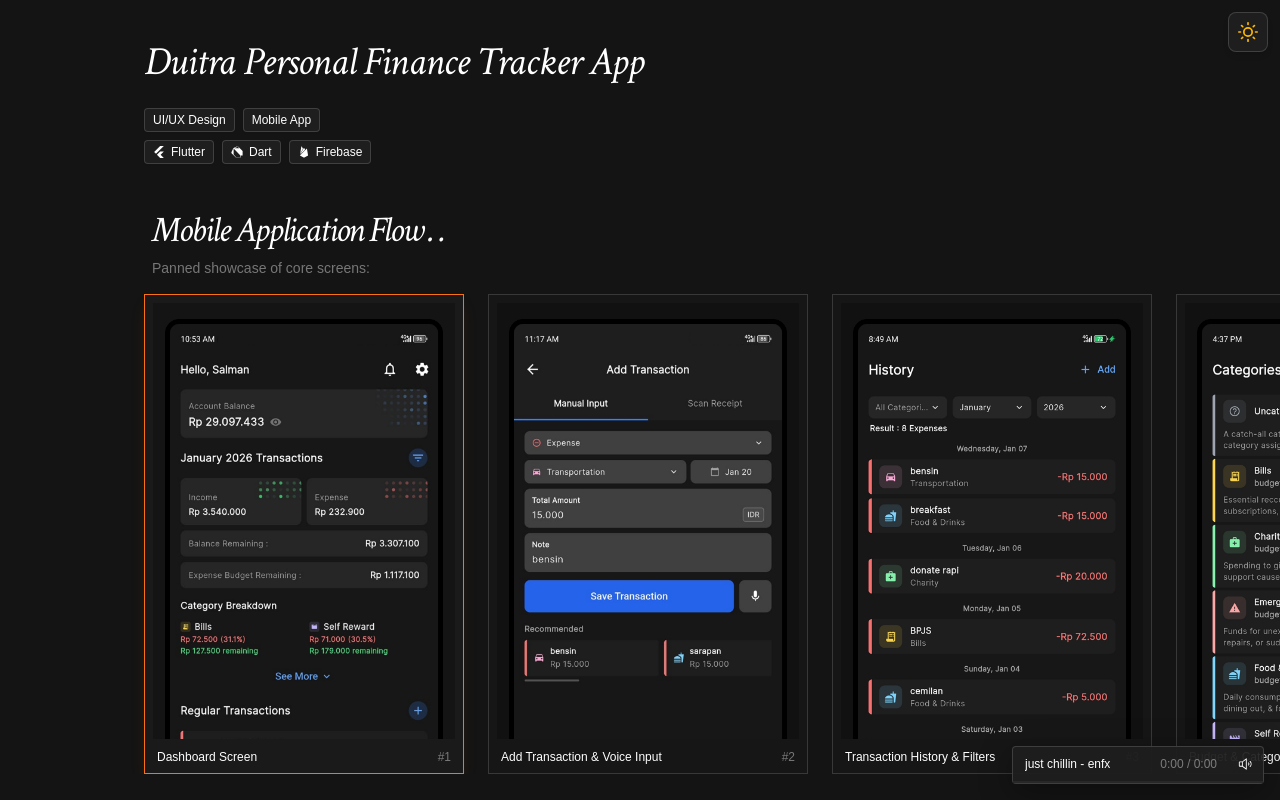
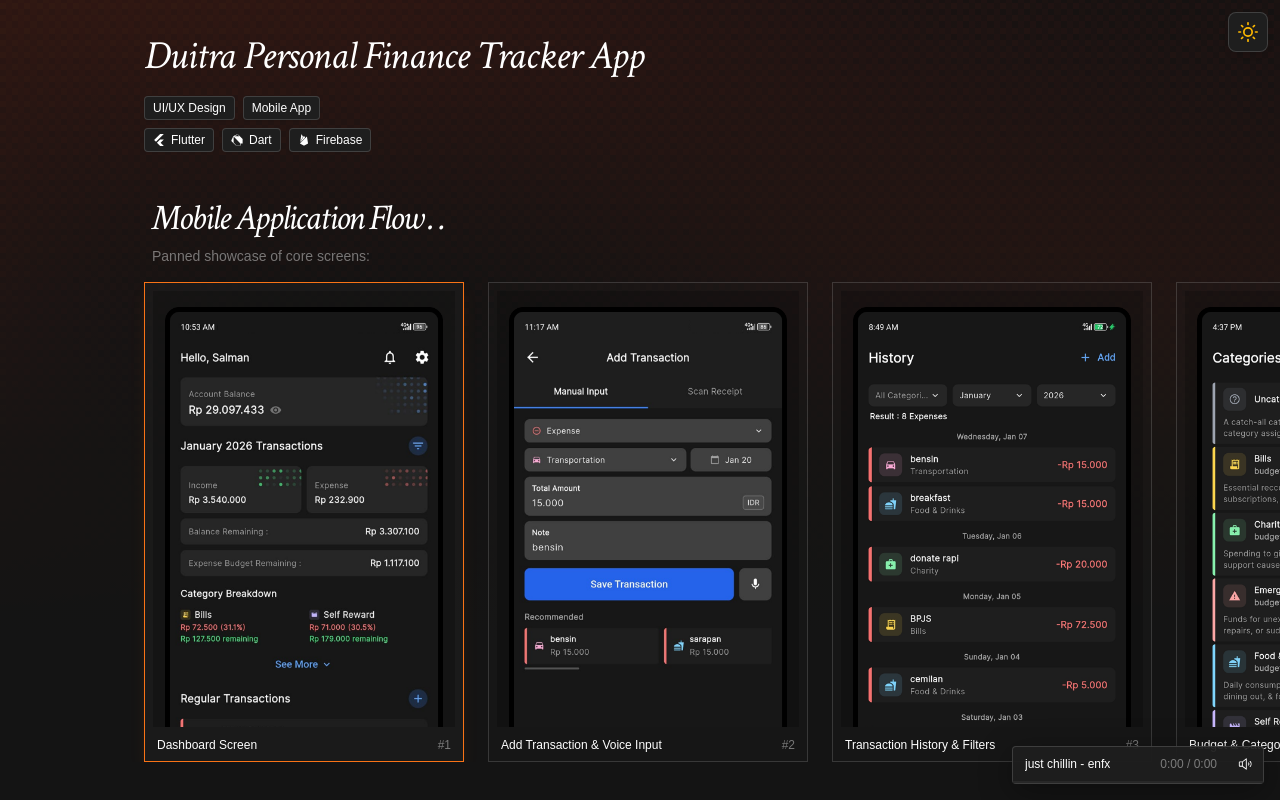
Before and after one commit to salman-setiawan/porto-2026, a React (Vite) app: page /project/duitra in a window 1280 px wide. Shown: the top 800 px of the page. Built offline with nearby package versions, Linux system fonts and the light colour scheme; a web font is replaced by a local one.

Commit message:
add pixelflare to project details

```diff
--- a/src/components/project-section/ImagesHorizontalScroll.jsx
+++ b/src/components/project-section/ImagesHorizontalScroll.jsx
@@ -177,7 +177,7 @@ const ImagesHorizontalScroll = ({
       <div
         ref={showcaseRef}
         style={getPinStyle()}
-        className="flex flex-col py-6 pointer-events-auto bg-app-primary w-full"
+        className="flex flex-col py-6 pointer-events-auto w-full"
       >
         {/* Header Section: Title & Indikator Slide */}
         <div
@@ -215,11 +215,10 @@ const ImagesHorizontalScroll = ({
                     playMechanicalSound(index + 1, 0.2)
                     if (onImageClick) onImageClick(src)
                   }}
-                  className={`group relative h-[420px] md:h-[480px] w-[320px] md:w-[320px] shrink-0 cursor-zoom-in border transition-all duration-300 p-2 overflow-hidden flex flex-col justify-between ${
-                    isCurrent
+                  className={`group relative h-[420px] md:h-[480px] w-[320px] md:w-[320px] shrink-0 cursor-zoom-in border transition-all duration-300 p-2 overflow-hidden flex flex-col justify-between ${isCurrent
                       ? 'border-app-accent bg-app-surface/60 shadow-lg shadow-orange-500/10'
                       : 'border-app-subtle bg-app-surface/20 hover:border-app-medium hover:bg-app-surface/40'
-                  }`}
+                    }`}
                 >
                   {/* Visual Image Screen */}
                   <div className="relative w-full flex items-start min-h-0 overflow-hidden bg-black/20 flex items-center justify-center pt-4 px-3">
--- a/src/components/project-section/ProjectCard.jsx
+++ b/src/components/project-section/ProjectCard.jsx
@@ -75,7 +75,7 @@ const ProjectCard = ({ project = DataProject.projects[0] }) => {
 
           <div className="space-y-5 pt-8 z-10">
             <div className='space-y-3'>
-              <h3 className='text-app-primary text-[38px] md:text-[40px] font-crimson h-[48px] italic tracking-tighter'>
+              <h3 className='text-app-primary text-[38px] font-crimson italic tracking-tighter pr-2 leading-12'>
                 {projectTitle}
               </h3>
               {project.desc && (
--- /dev/null
+++ b/src/hooks/useFlareScroll.js
@@ -0,0 +1,47 @@
+import { useEffect, useRef, useState } from 'react'
+import { useAppTheme } from '../utils/theme'
+
+/**
+ * useFlareScroll
+ *
+ * Custom hook yang menghitung opacity PixelFlare berdasarkan scroll position.
+ * Flare terlihat penuh di puncak halaman dan memudar seiring scroll ke bawah.
+ *
+ * Identik dengan implementasi di Home.jsx:
+ * - Hanya memperbarui state jika scroll masih dalam zona "hero" (0–450px)
+ * - baseOpacity: 0.15 (dark mode) | 0.30 (light mode)
+ * - fade selesai pada scrollY = 420px
+ */
+export function useFlareScroll(fadeEnd = 420) {
+  const [scrollY, setScrollY] = useState(0)
+  const lastScrollYRef = useRef(0)
+  const isLight = useAppTheme()
+
+  useEffect(() => {
+    let rafId
+    const handleScroll = () => {
+      cancelAnimationFrame(rafId)
+      rafId = requestAnimationFrame(() => {
+        const sy = window.scrollY || window.pageYOffset || 0
+        const prev = lastScrollYRef.current
+        // Hanya update state saat di zona hero agar tidak memicu re-render tak berguna
+        if (sy <= fadeEnd + 30 || prev <= fadeEnd + 30) {
+          lastScrollYRef.current = sy
+          setScrollY(sy)
+        }
+      })
+    }
+
+    window.addEventListener('scroll', handleScroll, { passive: true })
+    return () => {
+      cancelAnimationFrame(rafId)
+      window.removeEventListener('scroll', handleScroll)
+    }
+  }, [fadeEnd])
+
+  const baseOpacity = isLight ? 0.3 : 0.15
+  const flareOpacity = Math.max(0, baseOpacity * (1 - scrollY / fadeEnd))
+  const isFlareVisible = flareOpacity > 0
+
+  return { flareOpacity, isFlareVisible }
+}
--- a/src/pages/project-details/AnotherIsland.jsx
+++ b/src/pages/project-details/AnotherIsland.jsx
@@ -4,6 +4,8 @@ import AnotherIslandData from '../../data/projects/anotherIsland'
 import SeamlessSlider from '../../components/showcase-section/SeamlessSlider'
 import CaseStudySection, { CaseStudyLayout } from '../../components/project-section/ProjectCaseStudyContent'
 import Chip from '../../components/Chip'
+import PixelFlare from '../../motion/PixelFlare'
+import { useFlareScroll } from '../../hooks/useFlareScroll'
 
 const ANOTHER_ISLAND_GALLERY_SHOTS = [
   {
@@ -69,16 +71,33 @@ const CASE_STUDY_SECTIONS = [
 
 const AnotherIsland = () => {
   const [selectedImage, setSelectedImage] = useState(null)
+  const { flareOpacity, isFlareVisible } = useFlareScroll()
 
   const handleOpenImage = (src) => { playMechanicalSound(2, 0.2); setSelectedImage(src) }
 
   return (
     <div className="min-h-screen bg-app-primary text-app-primary font-sans transition-colors duration-300 relative selection:bg-orange-500/30 selection:text-orange-400 pb-24">
-      <main className="max-w-[1040px] mx-auto px-4 sm:px-6 space-y-12">
+
+      {/* ── PIXEL FLARE (memudar saat scroll ke bawah) ── */}
+      <div
+        className="fixed inset-x-0 top-0 h-[320px] md:h-[640px] pointer-events-none z-0 transition-opacity duration-75"
+        style={{
+          opacity: flareOpacity,
+          display: isFlareVisible ? 'block' : 'none',
+        }}
+      >
+        <PixelFlare speed={1.0} intensity="vibrant" />
+        <div
+          className="absolute inset-0 pointer-events-none"
+          style={{ background: 'var(--flare-mask)' }}
+        />
+      </div>
+
+      <main className="max-w-[1040px] mx-auto px-4 sm:px-6 space-y-12 relative z-[1]">
 
         {/* ── SECTION 1: HEADER TITLE & CHIPS ── */}
         <section className="pt-8 pb-4 space-y-4">
-          <h1 className="text-[40px] font-crimson italic tracking-tight text-app-primary">
+          <h1 className="text-[40px] font-crimson italic tracking-tight text-app-primary leading-12">
             {AnotherIslandData.title}
           </h1>
 
--- a/src/pages/project-details/BppDev.jsx
+++ b/src/pages/project-details/BppDev.jsx
@@ -3,9 +3,12 @@ import { playMechanicalSound } from '../../utils/sound'
 import TimelineSlider from '../../components/TimelineSlider'
 import About from '../../components/About'
 import { DataBppDev } from '../../data/projects/bpnDev'
+import PixelFlare from '../../motion/PixelFlare'
+import { useFlareScroll } from '../../hooks/useFlareScroll'
 
 const BppDev = () => {
   const { weeksData, totalTicks, about } = DataBppDev
+  const { flareOpacity, isFlareVisible } = useFlareScroll()
 
   // Nilai desimal kontinu untuk pergerakan slider yang mulus (0.0 s/d 3.0)
   const [sliderPosition, setSliderPosition] = useState(0)
@@ -60,12 +63,27 @@ const BppDev = () => {
   return (
     <div className="min-h-screen bg-app-primary text-app-primary font-sans transition-colors duration-300 relative selection:bg-orange-500/30 selection:text-orange-400 pb-24">
 
+      {/* ── PIXEL FLARE (memudar saat scroll ke bawah) ── */}
+      <div
+        className="fixed inset-x-0 top-0 h-[320px] md:h-[640px] pointer-events-none z-0 transition-opacity duration-75"
+        style={{
+          opacity: flareOpacity,
+          display: isFlareVisible ? 'block' : 'none',
+        }}
+      >
+        <PixelFlare speed={1.0} intensity="vibrant" />
+        <div
+          className="absolute inset-0 pointer-events-none"
+          style={{ background: 'var(--flare-mask)' }}
+        />
+      </div>
+
       {/* ── Main Content Container ── */}
-      <main className="max-w-[1120px] mx-auto px-4 sm:px-6 pt-8 space-y-8">
+      <main className="max-w-[1120px] mx-auto px-4 sm:px-6 pt-8 space-y-8 relative z-[1]">
 
         {/* Header Title Section */}
         <div className="flex flex-col sm:flex-row sm:items-baseline justify-between items-center gap-2">
-          <h1 className="text-[32px] h-[40px] font-crimson italic tracking-tight text-app-primary">
+          <h1 className="text-[32px] font-crimson italic tracking-tight text-app-primary leading-12">
             balikpapan.dev
           </h1>
           <p className="text-[14px] text-app-muted">
--- a/src/pages/project-details/Duitra.jsx
+++ b/src/pages/project-details/Duitra.jsx
@@ -4,6 +4,8 @@ import DuitraData from '../../data/projects/duitra'
 import ImagesHorizontalScroll from '../../components/project-section/ImagesHorizontalScroll'
 import CaseStudySection, { CaseStudyLayout } from '../../components/project-section/ProjectCaseStudyContent'
 import Chip from '../../components/Chip'
+import PixelFlare from '../../motion/PixelFlare'
+import { useFlareScroll } from '../../hooks/useFlareScroll'
 
 const DUITRA_GALLERY_IMAGES = [
   { title: 'Dashboard Screen', src: '/projects/duitra-app/gallery/dashboard.png' },
@@ -23,15 +25,31 @@ const CASE_STUDY_SECTIONS = [
 
 const Duitra = () => {
   const [selectedImage, setSelectedImage] = useState(null)
+  const { flareOpacity, isFlareVisible } = useFlareScroll()
 
   const handleOpenImage = (src) => { playMechanicalSound(2, 0.2); setSelectedImage(src) }
 
   return (
     <div className="flex flex-col w-full relative min-h-screen bg-app-primary text-app-primary font-sans transition-colors duration-300 selection:bg-orange-500/30 selection:text-orange-400 pb-24">
 
+      {/* ── PIXEL FLARE (memudar saat scroll ke bawah) ── */}
+      <div
+        className="fixed inset-x-0 top-0 h-[320px] md:h-[640px] pointer-events-none z-0 transition-opacity duration-75"
+        style={{
+          opacity: flareOpacity,
+          display: isFlareVisible ? 'block' : 'none',
+        }}
+      >
+        <PixelFlare speed={1.0} intensity="vibrant" />
+        <div
+          className="absolute inset-0 pointer-events-none"
+          style={{ background: 'var(--flare-mask)' }}
+        />
+      </div>
+
       {/* ── SECTION 1: HEADER TITLE & CHIPS ── */}
-      <section className="pt-8 pb-4 max-w-[1040px] px-4 sm:px-6 space-y-4 mx-auto w-full">
-        <h1 className="text-[40px] font-crimson italic tracking-tight text-app-primary">
+      <section className="pt-8 pb-4 max-w-[1040px] px-4 sm:px-6 space-y-4 mx-auto w-full relative z-[1]">
+        <h1 className="text-[40px] font-crimson italic tracking-tight text-app-primary leading-12">
           {DuitraData.title}
         </h1>
 
--- a/src/pages/project-details/Eduwork.jsx
+++ b/src/pages/project-details/Eduwork.jsx
@@ -4,6 +4,8 @@ import EduworkData from '../../data/projects/eduwork'
 import SeamlessSlider from '../../components/showcase-section/SeamlessSlider'
 import CaseStudySection, { CaseStudyLayout } from '../../components/project-section/ProjectCaseStudyContent'
 import Chip from '../../components/Chip'
+import PixelFlare from '../../motion/PixelFlare'
+import { useFlareScroll } from '../../hooks/useFlareScroll'
 
 const EDUWORK_GALLERY_SHOTS = [
   {
@@ -73,16 +75,33 @@ const CASE_STUDY_SECTIONS = [
 
 const Eduwork = () => {
   const [selectedImage, setSelectedImage] = useState(null)
+  const { flareOpacity, isFlareVisible } = useFlareScroll()
 
   const handleOpenImage = (src) => { playMechanicalSound(2, 0.2); setSelectedImage(src) }
 
   return (
     <div className="min-h-screen bg-app-primary text-app-primary font-sans transition-colors duration-300 relative selection:bg-orange-500/30 selection:text-orange-400 pb-24">
-      <main className="max-w-[1040px] mx-auto px-4 sm:px-6 space-y-12">
+
+      {/* ── PIXEL FLARE (memudar saat scroll ke bawah) ── */}
+      <div
+        className="fixed inset-x-0 top-0 h-[320px] md:h-[640px] pointer-events-none z-0 transition-opacity duration-75"
+        style={{
+          opacity: flareOpacity,
+          display: isFlareVisible ? 'block' : 'none',
+        }}
+      >
+        <PixelFlare speed={1.0} intensity="vibrant" />
+        <div
+          className="absolute inset-0 pointer-events-none"
+          style={{ background: 'var(--flare-mask)' }}
+        />
+      </div>
+
+      <main className="max-w-[1040px] mx-auto px-4 sm:px-6 space-y-12 relative z-[1]">
 
         {/* ── SECTION 1: HEADER TITLE & CHIPS ── */}
         <section className="pt-8 pb-4 space-y-4">
-          <h1 className="text-[40px] font-crimson italic tracking-tight text-app-primary">
+          <h1 className="text-[40px] font-crimson italic tracking-tight text-app-primary leading-12">
             {EduworkData.title}
           </h1>
 
--- a/src/pages/project-details/RailField.jsx
+++ b/src/pages/project-details/RailField.jsx
@@ -4,6 +4,8 @@ import RailfieldData from '../../data/projects/railfield'
 import ImagesHorizontalScroll from '../../components/project-section/ImagesHorizontalScroll'
 import CaseStudySection, { CaseStudyLayout } from '../../components/project-section/ProjectCaseStudyContent'
 import Chip from '../../components/Chip'
+import PixelFlare from '../../motion/PixelFlare'
+import { useFlareScroll } from '../../hooks/useFlareScroll'
 
 const RAILFIELD_GALLERY_IMAGES = [
   { title: 'Dashboard & Assignment Selection', src: '/projects/railfield-app/gallery/dashboard.png' },
@@ -23,15 +25,31 @@ const CASE_STUDY_SECTIONS = [
 
 const RailField = () => {
   const [selectedImage, setSelectedImage] = useState(null)
+  const { flareOpacity, isFlareVisible } = useFlareScroll()
 
   const handleOpenImage = (src) => { playMechanicalSound(2, 0.2); setSelectedImage(src) }
 
   return (
     <div className="flex flex-col w-full relative min-h-screen bg-app-primary text-app-primary font-sans transition-colors duration-300 selection:bg-orange-500/30 selection:text-orange-400 pb-24">
 
+      {/* ── PIXEL FLARE (memudar saat scroll ke bawah) ── */}
+      <div
+        className="fixed inset-x-0 top-0 h-[320px] md:h-[640px] pointer-events-none z-0 transition-opacity duration-75"
+        style={{
+          opacity: flareOpacity,
+          display: isFlareVisible ? 'block' : 'none',
+        }}
+      >
+        <PixelFlare speed={1.0} intensity="vibrant" />
+        <div
+          className="absolute inset-0 pointer-events-none"
+          style={{ background: 'var(--flare-mask)' }}
+        />
+      </div>
+
       {/* ── SECTION 1: HEADER TITLE & CHIPS ── */}
-      <section className="pt-8 pb-4 max-w-[1040px] px-4 sm:px-6 space-y-4 mx-auto w-full">
-        <h1 className="text-[40px] h-[45px] font-crimson italic tracking-tight text-app-primary">
+      <section className="pt-8 pb-4 max-w-[1040px] px-4 sm:px-6 space-y-4 mx-auto w-full relative z-[1]">
+        <h1 className="text-[40px] font-crimson italic tracking-tight text-app-primary leading-12">
           {RailfieldData.title}
         </h1>
 
```
Also changed, not shown: src/components/project-section/ProjectMeta.jsx (deleted, +0 -42 lines).
